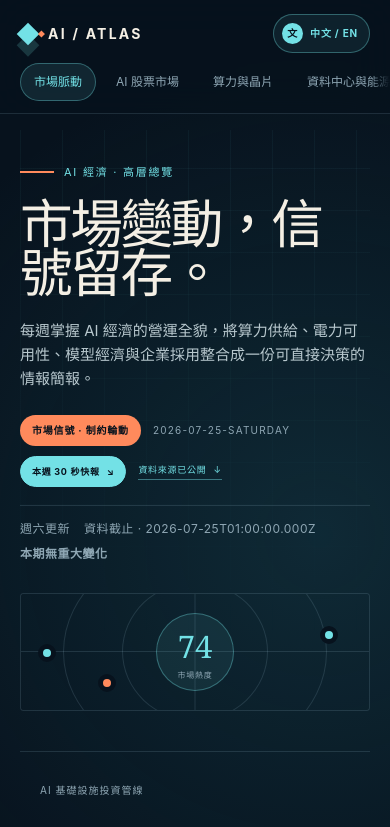
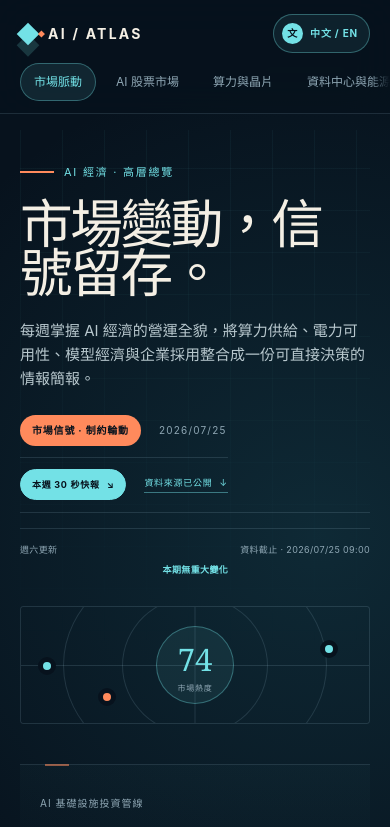
Before and after one commit to TYCreation/ai-market-atlas, a Next.js app: page / in a window 390 px wide. Shown: the top 827 px of the page. Built offline with nearby package versions, Linux system fonts and the light colour scheme.

Commit message:
Polish edition and market signal hierarchy

```diff
--- a/app/components/EditionStatus.tsx
+++ b/app/components/EditionStatus.tsx
@@ -13,6 +13,18 @@ const copy = {
     waiting: "Awaiting update",
   },
 } as const;
+
+function formatDateTime(value: string, locale: Locale) {
+  return new Intl.DateTimeFormat(locale === "zh" ? "zh-TW" : "en-US", {
+    day: "2-digit",
+    hour: "2-digit",
+    hour12: false,
+    minute: "2-digit",
+    month: locale === "zh" ? "2-digit" : "short",
+    timeZone: "Asia/Taipei",
+    year: "numeric",
+  }).format(new Date(value));
+}
 
 export type LocalizedEditionMeta = Record<Locale, EditionMeta>;
 export type LocalizedPageEdition = Record<
@@ -44,8 +56,8 @@ export function EditionStatus({
   return (
     <div className="edition-status" data-run-id={editionMeta.runId}>
       <span>{editionMeta.cadenceLabel}</span>
-      <span>{ui.cutoff} · {editionMeta.dataCutoff}</span>
-      <span>{ui.verified} · {pageMeta.verifiedAt}</span>
+      <span>{ui.cutoff} · {formatDateTime(editionMeta.dataCutoff, locale)}</span>
+      <span>{ui.verified} · {formatDateTime(pageMeta.verifiedAt, locale)}</span>
       {!pageMeta.changed ? <strong>{pageMeta.changeLabel}</strong> : null}
       <span className="edition-run">{editionMeta.runId}</span>
     </div>
--- a/app/components/MarketDashboard.tsx
+++ b/app/components/MarketDashboard.tsx
@@ -104,6 +104,15 @@ function getStoredLocale(): Locale {
   return saved === "en" ? "en" : "zh";
 }
 
+function formatEditionDate(value: string, locale: Locale) {
+  return new Intl.DateTimeFormat(locale === "zh" ? "zh-TW" : "en-US", {
+    day: "2-digit",
+    month: locale === "zh" ? "2-digit" : "short",
+    timeZone: "Asia/Taipei",
+    year: "numeric",
+  }).format(new Date(value));
+}
+
 export function MarketDashboard({
   config,
   chineseConfig,
@@ -157,7 +166,7 @@ export function MarketDashboard({
         <div className="topbar-actions">
           <div className="status" aria-label={ui.statusLabel}>
             <span className="status-dot" aria-hidden="true" />
-            {edition[locale].cadenceLabel} · {edition[locale].dataCutoff.slice(0, 10)}
+            {edition[locale].cadenceLabel} · {formatEditionDate(edition[locale].dataCutoff, locale)}
           </div>
           <button
             className="language-switch"
@@ -178,8 +187,13 @@ export function MarketDashboard({
             <h1>{activeConfig.title}</h1>
             <p className="masthead-summary">{activeConfig.summary}</p>
             <div className="masthead-meta">
+              <div className="edition-lockup">
                 <span className="signal-badge">{ui.signal} · {activeConfig.signal}</span>
-              <span className="edition">{edition[locale].runId}</span>
+                <span className="edition">
+                  {formatEditionDate(edition[locale].dataCutoff, locale)}
+                </span>
+              </div>
+              <div className="masthead-links">
                 {activeConfig.slug === "/" ? (
                   <a className="brief-jump" href="#weekly-brief">
                     {ui.weeklyBriefLink} <span aria-hidden="true">↘</span>
@@ -188,6 +202,7 @@ export function MarketDashboard({
                 <a className="source-jump" href="#sources">
                   {ui.sourcesPublished} <span aria-hidden="true">↓</span>
                 </a>
+              </div>
             </div>
             <EditionStatus locale={locale} edition={edition} page={pageEdition} />
           </div>
--- a/app/globals.css
+++ b/app/globals.css
@@ -300,9 +300,25 @@ h1 {
 
 .masthead-meta {
   align-items: center;
+  border-bottom: 1px solid var(--line);
+  border-top: 1px solid var(--line);
+  display: flex;
+  gap: 20px;
+  justify-content: space-between;
+  max-width: 820px;
+  padding: 12px 0;
+}
+
+.edition-lockup,
+.masthead-links {
+  align-items: center;
   display: flex;
   flex-wrap: wrap;
-  gap: 12px 26px;
+  gap: 10px 18px;
+}
+
+.masthead-links {
+  justify-content: flex-end;
 }
 
 .edition {
@@ -479,9 +495,30 @@ h1 {
 }
 
 .metric {
+  background: linear-gradient(180deg, rgba(115, 225, 230, 0.025), transparent 62%);
   min-height: 208px;
   padding: 27px 25px 24px;
   position: relative;
+  transition: background 180ms ease;
+}
+
+.metric::before {
+  background: var(--cyan);
+  content: "";
+  height: 2px;
+  left: 25px;
+  opacity: 0.55;
+  position: absolute;
+  top: -1px;
+  width: 24px;
+}
+
+.metric:first-child::before {
+  background: var(--orange);
+}
+
+.metric:hover {
+  background: linear-gradient(180deg, rgba(115, 225, 230, 0.075), transparent 70%);
 }
 
 .metric + .metric {
@@ -2245,7 +2282,21 @@ h2 {
   }
 
   .masthead-meta {
-    gap: 10px 12px;
+    align-items: stretch;
+    border-top: 0;
+    display: grid;
+    gap: 11px;
+    padding-top: 0;
+  }
+
+  .edition-lockup,
+  .masthead-links {
+    justify-content: flex-start;
+  }
+
+  .masthead-links {
+    border-top: 1px solid var(--line);
+    padding-top: 11px;
   }
 
   .signal-orbit {
@@ -2453,18 +2504,27 @@ h2 {
 }
 
 .edition-status {
+  align-items: center;
+  border-left: 2px solid rgba(115, 225, 230, 0.32);
+  color: var(--muted);
   display: flex;
   flex-wrap: wrap;
-  gap: 8px 14px;
-  margin-top: 18px;
-  color: var(--muted);
-  font-size: 12px;
+  font-family: var(--font-mono);
+  font-size: 9px;
+  gap: 7px 12px;
   letter-spacing: 0.04em;
+  margin-top: 15px;
+  padding-left: 12px;
+  text-transform: uppercase;
 }
 
 .edition-status strong,
 .edition-run {
-  color: var(--accent);
+  color: var(--cyan);
+}
+
+.edition-run {
+  display: none;
 }
 
 .waiting-status {
@@ -2477,6 +2537,29 @@ h2 {
   text-transform: uppercase;
 }
 
+@media (max-width: 520px) {
+  .edition-status {
+    border-left: 0;
+    border-top: 1px solid var(--line);
+    display: grid;
+    font-size: 9px;
+    gap: 7px 12px;
+    grid-template-columns: 1fr auto;
+    line-height: 1.45;
+    padding-left: 0;
+    padding-top: 14px;
+  }
+
+  .edition-status > span:nth-child(3),
+  .edition-status .edition-run {
+    display: none;
+  }
+
+  .edition-status strong {
+    text-align: right;
+  }
+}
+
 @media (prefers-reduced-motion: reduce) {
   *,
   *::before,
```
Lines whose indentation alone changed are shown as unchanged.
